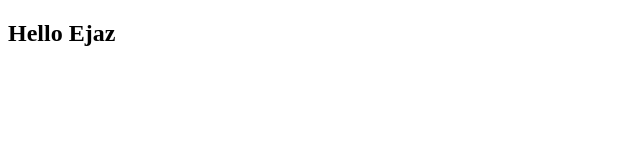
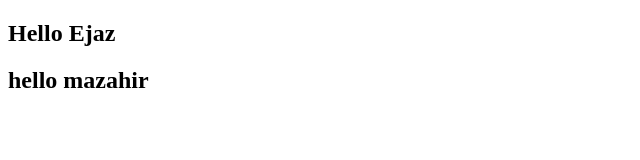
Before and after one commit to ejaz1110/ejaz, a plain HTML site: page index.html in a window 1280 px wide. Shown: the whole page, without its empty margins (0-640 px from the left). Drawn offline with Linux system fonts and the light colour scheme.

Commit message:
code updated

```diff
--- a/index.html
+++ b/index.html
@@ -7,5 +7,6 @@
 </head>
 <body>
     <h2>Hello Ejaz</h2>
+    <h2>hello mazahir</h2>
 </body>
 </html>
```
